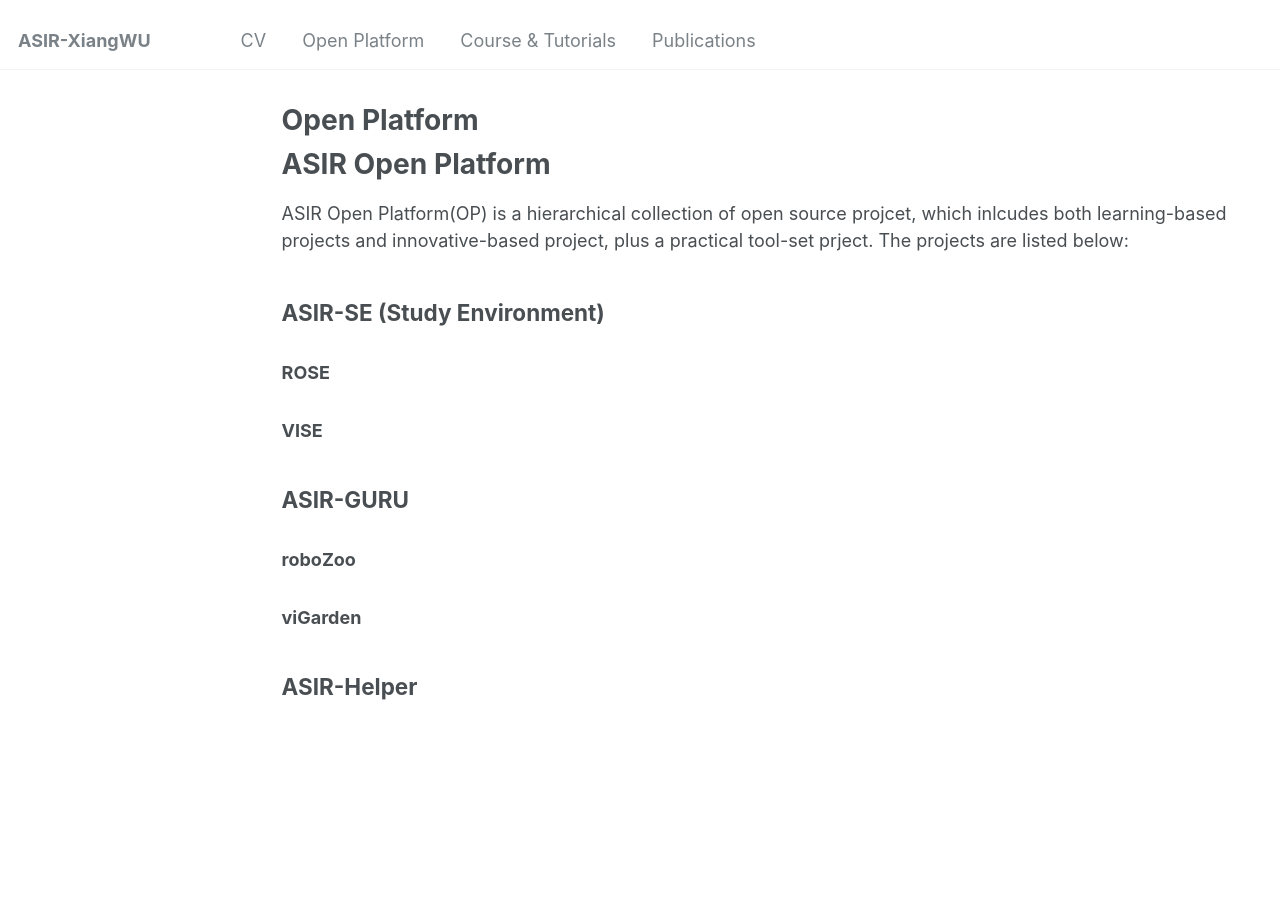
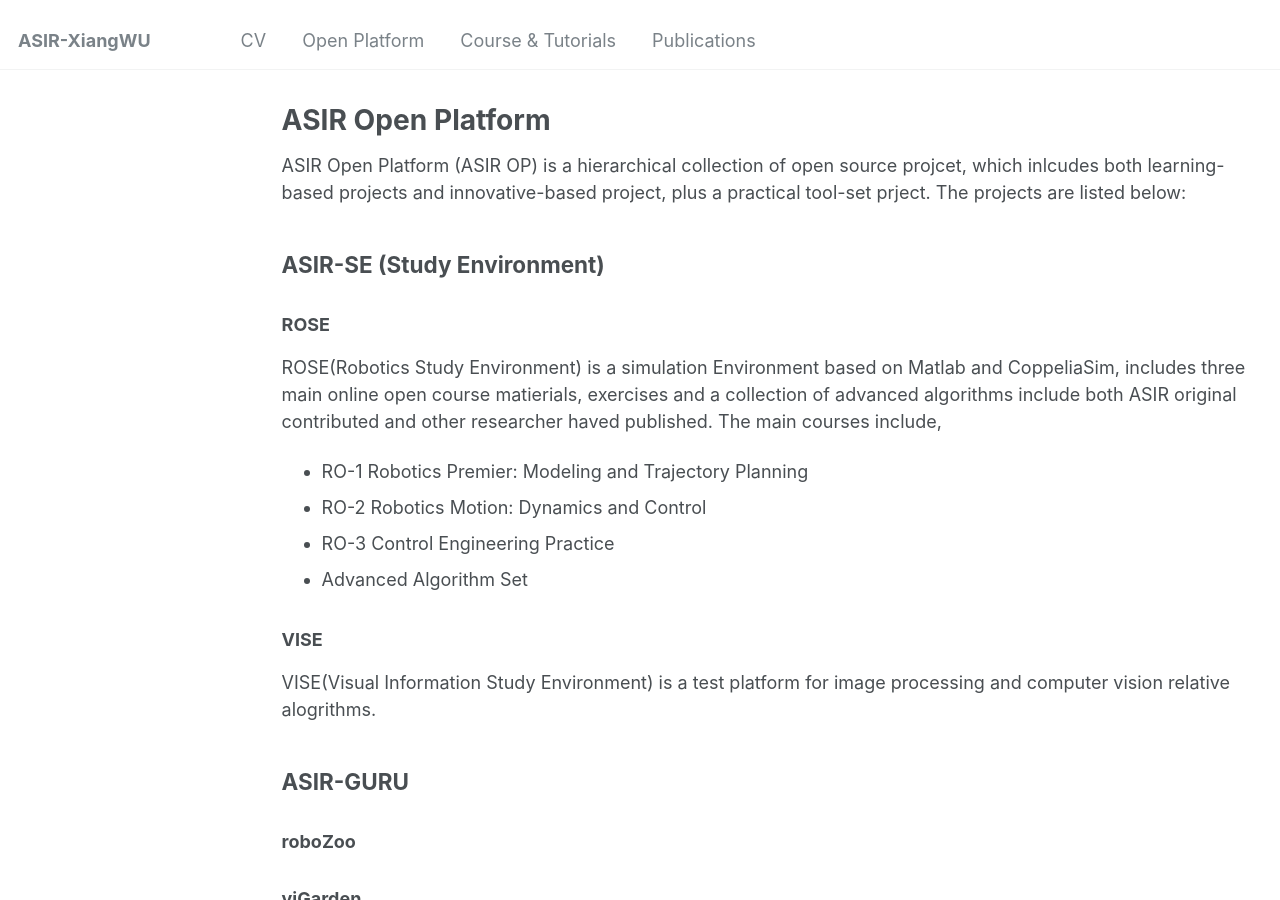
Before and after one commit to xiangwu/xiangwu.github.io, a Jekyll site: the page built from _pages/op.md, in a window 1280 px wide and 900 px high. Built offline with Jekyll 4.4.1, drawn with Linux system fonts in a browser that asks for light colours.

Commit message:
Update op.md

```diff
--- a/_pages/op.md
+++ b/_pages/op.md
@@ -1,6 +1,6 @@
 ---
 layout: archive
-title: "Open Platform"
+title: "ASIR Open Platform"
 permalink: /op/
 author_profile: false
 redirect_from:
@@ -8,13 +8,21 @@ redirect_from:
 ---
 {% include base_path %}
 
-# ASIR Open Platform
-ASIR Open Platform(OP) is a hierarchical collection of open source projcet, which inlcudes both learning-based projects and innovative-based project, plus a practical tool-set prject.
+
+ASIR Open Platform (ASIR OP) is a hierarchical collection of open source projcet, which inlcudes both learning-based projects and innovative-based project, plus a practical tool-set prject.
 The projects are listed below:
 
 ## ASIR-SE (Study Environment)
 ### ROSE
+ROSE(Robotics Study Environment) is a simulation Environment based on Matlab and CoppeliaSim, includes three main online open course matierials, exercises and a collection of advanced algorithms include both ASIR original contributed and other researcher haved published.
+The main courses include,
+- RO-1 Robotics Premier: Modeling and Trajectory Planning
+- RO-2 Robotics Motion: Dynamics and Control
+- RO-3 Control Engineering Practice
+- Advanced Algorithm Set
+
 ### VISE
+VISE(Visual Information Study Environment) is a test platform for image processing and computer vision relative alogrithms.
 
 ## ASIR-GURU
 ### roboZoo
```
